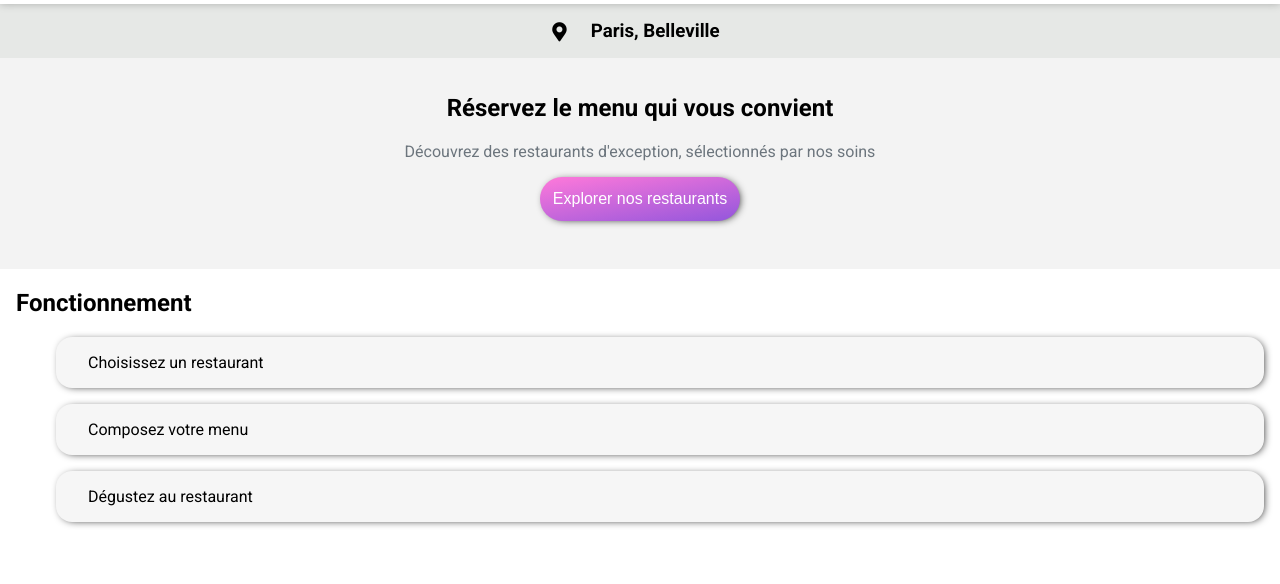
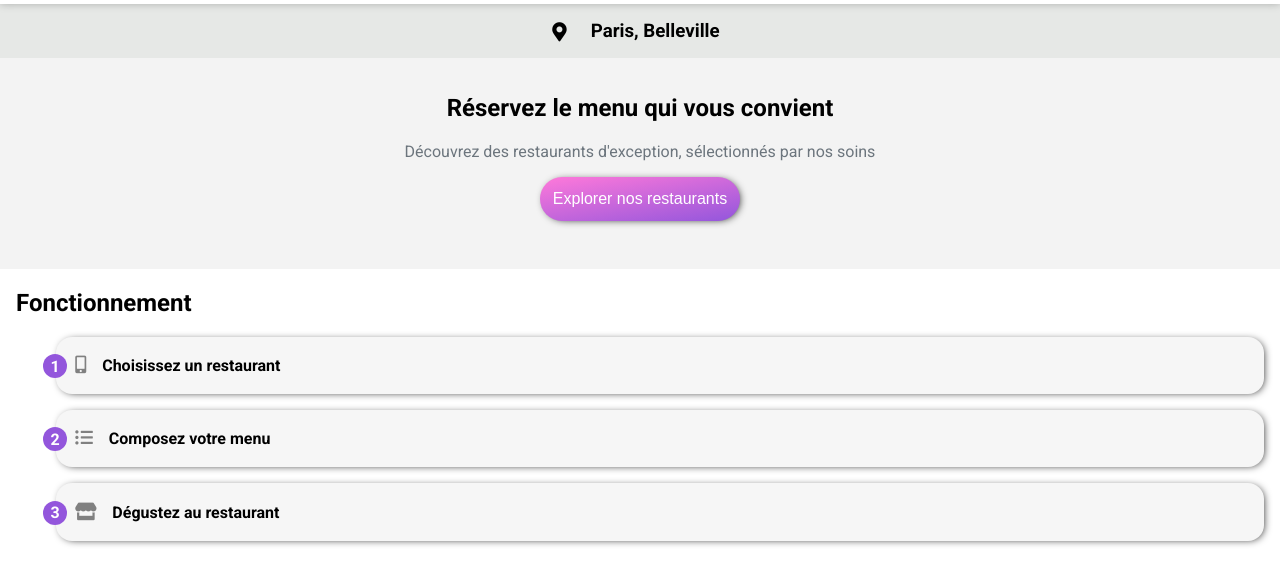
Before and after one commit to k3vinVS/KevinVanSchellebeck_3_11012022, a website: page index.html in a window 1280 px wide. Shown: the part 86-670 px from the top of the page. Drawn offline with Linux system fonts and the light colour scheme; a web font is replaced by a local one.

Commit message:
fonctionnement

```diff
--- a/index.html
+++ b/index.html
@@ -30,9 +30,9 @@
         <section class="fonctionnement">
             <h2>Fonctionnement</h2>
             <ol>
-                <li>Choisissez un restaurant</li>
-                <li>Composez votre menu</li>
-                <li>Dégustez au restaurant</li>
+                <li><i class="fas fa-mobile-alt"></i>Choisissez un restaurant</li>
+                <li><i class="fas fa-list-ul"></i>Composez votre menu</li>
+                <li><i class="fas fa-store"></i>Dégustez au restaurant</li>
             </ol>
         </section>
     </main>
--- a/sass/layout/fonction.scss
+++ b/sass/layout/fonction.scss
@@ -1,4 +1,7 @@
+@import "../utils/variables";
+
 .fonctionnement {
+    counter-reset: steps;
     h2 {
         padding-left: 1rem;
     }
@@ -11,13 +14,39 @@
     }
 
     li {
-        background-color: #f6f6f6;
-        padding: 1rem 2rem;
+        &::before {
+            content: counter(steps);
+            counter-increment: steps;
+            color: white;
+            background-color: $primaire;
+            display: grid;
+            place-items: center;
+            width: 1.5rem;
+            height: 1.5rem;
+            border-radius: 50%;
+            position: absolute;
+            bottom: 1rem;
+            left: -0.8rem;
+        }
+        position: relative;
+        background-color: $lightgrey;
+        font-weight: bold;
+        padding: 1.2rem;
         flex-grow: 1;
         border-radius: 1rem;
         margin: 0 1rem;
         list-style: none;
         @include base-shadow;
+
+        & i {
+            margin-right: 1rem;
+            color: grey;
+            font-size: 1.1rem;
+        }
+
+        :hover {
+            color: $primaire;
+        }
     }
 
 }
--- a/sass/main.scss
+++ b/sass/main.scss
@@ -6,3 +6,4 @@
 
 
 @import "./utils/box-shadow";
+@import "./utils/variables";
--- /dev/null
+++ b/sass/utils/variables.scss
@@ -0,0 +1,4 @@
+$primaire: #9356DC;
+$secondaire: #FF79DA;
+$tertiaire: #99E2D0;
+$lightgrey: #f6f6f6;
```
Also changed, not shown: public/css/style.css, 1 other file.
